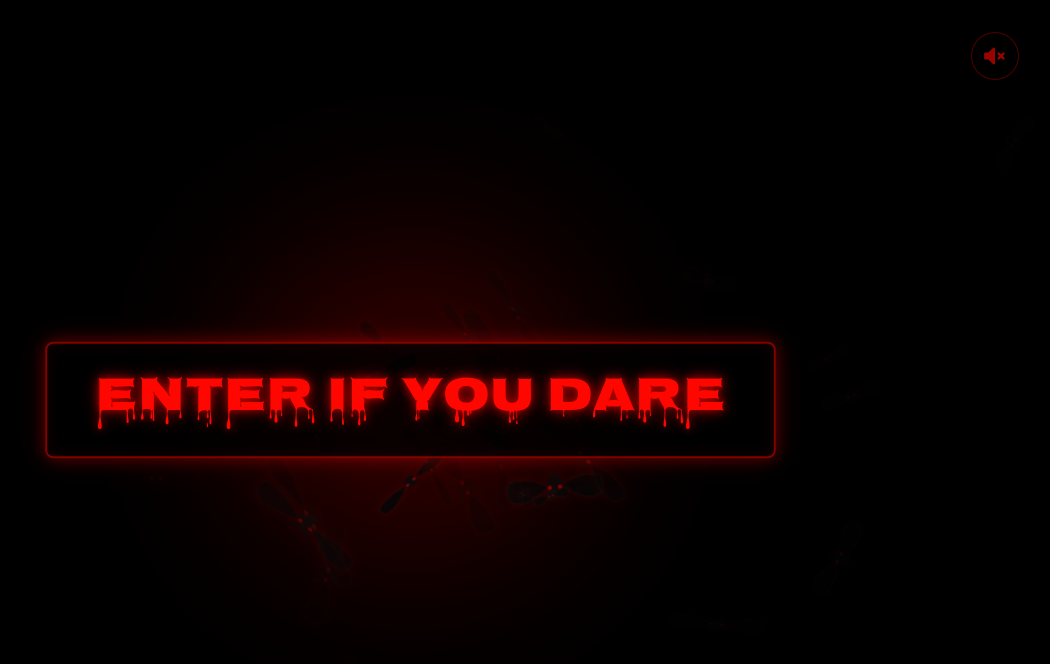
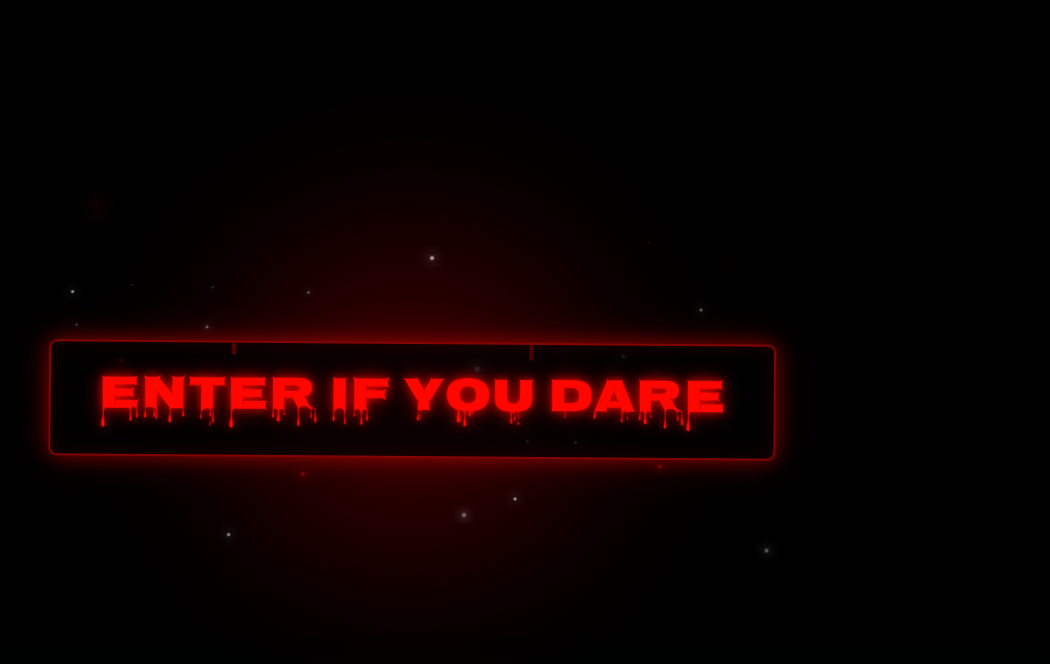
Before and after one commit to tejasva-vardhan/Hackman_V8, a Next.js app in the folder frontend/: page / in a window 1280 px wide. Shown: the top 664 px of the page, without its empty margins (229-1279 px from the left). Built offline with nearby package versions, Linux system fonts and the light colour scheme; a web font is replaced by a local one.

Commit message:
new welcome screen update

```diff
--- a/frontend/src/components/WelcomeScreen.tsx
+++ b/frontend/src/components/WelcomeScreen.tsx
@@ -9,8 +9,8 @@ const nosifer = Nosifer({
 });
 
 // Configuration Constants
-const DARKNESS_MS = 800; // Initial darkness
-const BUTTON_RISE_MS = 1500; // Button rising
+const DARKNESS_MS = 800; // Initial darkness after button click
+const BAT_SWARM_DURATION_MS = 4000; // Duration of bat animation
 const FADE_OUT_DURATION_MS = 1000; // Fade to hero
 const AUDIO_GAP_MS = 3000; // 3 second gap between audio loops
 
@@ -33,14 +33,14 @@ interface WelcomeScreenProps {
 }
 
 const WelcomeScreen: React.FC<WelcomeScreenProps> = ({ onComplete }) => {
-  const [stage, setStage] = useState<"darkness" | "bat-swarm" | "fadeout">("darkness");
+  const [stage, setStage] = useState<"initial" | "darkness" | "bat-swarm" | "fadeout">("initial");
   const [opacity, setOpacity] = useState("opacity-100");
   const [isMuted, setIsMuted] = useState(false);
   const [audioEnabled, setAudioEnabled] = useState(false);
   const [isMobile, setIsMobile] = useState(false);
-  const [showButton, setShowButton] = useState(false);
   const [bats, setBats] = useState<Bat[]>([]);
   const [isClient, setIsClient] = useState(false);
+  const [showFlash, setShowFlash] = useState(false);
   const audioRef = useRef<HTMLAudioElement>(null);
   const audioLoopTimerRef = useRef<NodeJS.Timeout | null>(null);
   const isCompletingRef = useRef(false);
@@ -50,27 +50,28 @@ const WelcomeScreen: React.FC<WelcomeScreenProps> = ({ onComplete }) => {
     setIsClient(true);
 
     const isMobileView = window.innerWidth < 768;
-    const numberOfBats = isMobileView ? 50 : 60;
+    const numberOfBats = isMobileView ? 60 : 80;
 
     const generatedBats: Bat[] = Array.from({ length: numberOfBats }).map((_, i) => {
-      const wave = Math.floor(i / 12);
-      const inWave = i % 12;
-      const baseAngle = (inWave / 12) * Math.PI * 2;
-      const angleVariation = (Math.random() - 0.5) * 0.6;
-      const finalAngle = baseAngle + angleVariation;
+      const wave = Math.floor(i / 15);
+      const inWave = i % 15;
+
+      // Create more random distribution across the entire screen
+      const angle = Math.random() * Math.PI * 2;
+      const distance = 80 + Math.random() * 100; // Increased distance for wider spread
 
       return {
         id: i,
-        startX: 50 + (Math.random() - 0.5) * 8,
-        startY: 50 + (Math.random() - 0.5) * 8,
-        endX: 50 + Math.cos(finalAngle) * (isMobileView ? 100 : 130) + Math.random() * (isMobileView ? 40 : 70),
-        endY: 50 + Math.sin(finalAngle) * (isMobileView ? 100 : 130) + Math.random() * (isMobileView ? 40 : 70),
-        delay: wave * 300 + inWave * 50 + Math.random() * 100,
-        scale: isMobileView ? 0.6 + Math.random() * 0.8 : 0.4 + Math.random() * 0.7,
-        speed: isMobileView ? 2500 + Math.random() * 1000 : 2000 + Math.random() * 1000,
-        wobbleX: (Math.random() - 0.5) * (isMobileView ? 20 : 30),
-        wobbleY: (Math.random() - 0.5) * (isMobileView ? 20 : 30),
-        rotationSpeed: 400 + Math.random() * 400,
+        startX: 50 + (Math.random() - 0.5) * 15, // Slightly wider start area
+        startY: 50 + (Math.random() - 0.5) * 15,
+        endX: 50 + Math.cos(angle) * distance + (Math.random() - 0.5) * 50,
+        endY: 50 + Math.sin(angle) * distance + (Math.random() - 0.5) * 50,
+        delay: wave * 250 + inWave * 40 + Math.random() * 150,
+        scale: isMobileView ? 0.5 + Math.random() * 0.9 : 0.35 + Math.random() * 0.8,
+        speed: isMobileView ? 2200 + Math.random() * 1200 : 1800 + Math.random() * 1200,
+        wobbleX: (Math.random() - 0.5) * (isMobileView ? 25 : 40),
+        wobbleY: (Math.random() - 0.5) * (isMobileView ? 25 : 40),
+        rotationSpeed: 350 + Math.random() * 450,
       };
     });
 
@@ -84,6 +85,24 @@ const WelcomeScreen: React.FC<WelcomeScreenProps> = ({ onComplete }) => {
     };
     checkMobile();
     window.addEventListener('resize', checkMobile);
+
+    return () => {
+      window.removeEventListener('resize', checkMobile);
+      if (audioRef.current) {
+        audioRef.current.pause();
+        audioRef.current.currentTime = 0;
+      }
+      if (audioLoopTimerRef.current) {
+        clearTimeout(audioLoopTimerRef.current);
+      }
+    };
+  }, []);
+
+  // Handle the enter button click
+  const handleEnter = () => {
+    // Lightning flash effect
+    setShowFlash(true);
+    setTimeout(() => setShowFlash(false), 150);
 
     // Play spooky background music with 3 second gaps
     const playAudioWithGap = () => {
@@ -117,58 +136,43 @@ const WelcomeScreen: React.FC<WelcomeScreenProps> = ({ onComplete }) => {
         };
 
         audioRef.current.addEventListener('ended', handleAudioEnd);
-
-        const playPromise = audioRef.current.play();
-
-        if (playPromise !== undefined) {
-          playPromise
-            .then(() => {
-              setAudioEnabled(true);
-            })
-            .catch((err) => {
-              console.log("Initial autoplay blocked:", err.message);
-              // Try to play on first user interaction
-              const enableAudio = () => {
         playAudioWithGap();
-                document.removeEventListener('click', enableAudio);
-                document.removeEventListener('touchstart', enableAudio);
-              };
-              document.addEventListener('click', enableAudio);
-              document.addEventListener('touchstart', enableAudio);
-            });
-        }
-
-        return () => {
-          audioRef.current?.removeEventListener('ended', handleAudioEnd);
-        };
       }
     };
 
-    const audioCleanup = setupAudioLoop();
+    setupAudioLoop();
 
-    const darknessTimer = setTimeout(() => {
+    // Start the animation sequence
+    setStage("darkness");
+
+    setTimeout(() => {
       setStage("bat-swarm");
 
-      const buttonTimer = setTimeout(() => {
-        setShowButton(true);
-      }, BUTTON_RISE_MS);
+      // Auto-transition to fadeout after bat animation
+      setTimeout(() => {
+        handleComplete();
+      }, BAT_SWARM_DURATION_MS);
+    }, DARKNESS_MS);
+  };
 
-      return () => clearTimeout(buttonTimer);
-    }, DARKNESS_MS);
+  const handleComplete = () => {
+    isCompletingRef.current = true;
 
-    return () => {
-      clearTimeout(darknessTimer);
     if (audioLoopTimerRef.current) {
       clearTimeout(audioLoopTimerRef.current);
     }
-      if (audioCleanup) audioCleanup();
-      window.removeEventListener('resize', checkMobile);
+
+    setStage("fadeout");
+    setOpacity("opacity-0");
+
+    setTimeout(() => {
       if (audioRef.current) {
         audioRef.current.pause();
         audioRef.current.currentTime = 0;
       }
+      if (onComplete) onComplete();
+    }, FADE_OUT_DURATION_MS);
   };
-  }, []);
 
   const toggleMute = () => {
     if (audioRef.current) {
@@ -185,31 +189,6 @@ const WelcomeScreen: React.FC<WelcomeScreenProps> = ({ onComplete }) => {
         setIsMuted(!isMuted);
       }
     }
-  };
-
-  const handleEnter = () => {
-    isCompletingRef.current = true;
-
-    if (audioLoopTimerRef.current) {
-      clearTimeout(audioLoopTimerRef.current);
-    }
-
-    if (audioRef.current && !audioEnabled) {
-      audioRef.current.play()
-        .then(() => setAudioEnabled(true))
-        .catch(err => console.log("Audio play error:", err));
-    }
-
-    setStage("fadeout");
-    setOpacity("opacity-0");
-
-    setTimeout(() => {
-      if (audioRef.current) {
-        audioRef.current.pause();
-        audioRef.current.currentTime = 0;
-      }
-      if (onComplete) onComplete();
-    }, FADE_OUT_DURATION_MS);
   };
 
   const styles = `
@@ -241,51 +220,35 @@ const WelcomeScreen: React.FC<WelcomeScreenProps> = ({ onComplete }) => {
       75% { transform: scaleX(1.3) scaleY(0.7); }
     }
 
-    @keyframes button-emerge {
-      0% {
-        opacity: 0;
-        transform: translateY(60px) scale(0.7);
-        filter: blur(15px);
-      }
-      70% {
-        transform: translateY(-8px) scale(1.02);
-      }
-      100% {
-        opacity: 1;
-        transform: translateY(0) scale(1);
-        filter: blur(0px);
-      }
-    }
-
     @keyframes button-pulse {
       0%, 100% {
         transform: scale(1);
         box-shadow:
-          0 0 15px rgba(255, 7, 0, 0.3),
-          0 0 30px rgba(255, 7, 0, 0.15),
-          inset 0 0 15px rgba(255, 7, 0, 0.08);
+          0 0 20px rgba(255, 7, 0, 0.4),
+          0 0 40px rgba(255, 7, 0, 0.2),
+          inset 0 0 20px rgba(255, 7, 0, 0.1);
       }
       50% {
         transform: scale(1.05);
         box-shadow:
-          0 0 20px rgba(255, 7, 0, 0.4),
-          0 0 40px rgba(255, 7, 0, 0.2),
-          inset 0 0 20px rgba(255, 7, 0, 0.12);
+          0 0 30px rgba(255, 7, 0, 0.6),
+          0 0 60px rgba(255, 7, 0, 0.3),
+          inset 0 0 30px rgba(255, 7, 0, 0.15);
       }
     }
 
     @keyframes button-glow {
       0%, 100% {
         text-shadow:
-          0 0 8px rgba(255, 7, 0, 0.6),
-          0 0 15px rgba(255, 7, 0, 0.3),
-          0 0 20px rgba(255, 7, 0, 0.2);
+          0 0 10px rgba(255, 7, 0, 0.8),
+          0 0 20px rgba(255, 7, 0, 0.4),
+          0 0 30px rgba(255, 7, 0, 0.2);
       }
       50% {
         text-shadow:
-          0 0 12px rgba(255, 7, 0, 0.8),
-          0 0 20px rgba(255, 7, 0, 0.4),
-          0 0 30px rgba(255, 7, 0, 0.3);
+          0 0 15px rgba(255, 7, 0, 1),
+          0 0 30px rgba(255, 7, 0, 0.6),
+          0 0 45px rgba(255, 7, 0, 0.3);
       }
     }
 
@@ -302,9 +265,60 @@ const WelcomeScreen: React.FC<WelcomeScreenProps> = ({ onComplete }) => {
       0%, 100% { opacity: 1; }
       50% { opacity: 0.85; }
     }
+
+    @keyframes spooky-float {
+      0%, 100% { transform: translateY(0px); }
+      50% { transform: translateY(-10px); }
+    }
+
+    @keyframes creepy-shake {
+      0%, 100% { transform: translateX(0); }
+      25% { transform: translateX(-2px) rotate(-0.5deg); }
+      75% { transform: translateX(2px) rotate(0.5deg); }
+    }
+
+    @keyframes favicon-pulse {
+      0%, 100% {
+        transform: scale(1);
+      }
+      50% {
+        transform: scale(1.15);
+      }
+    }
+
+    @keyframes favicon-glow {
+      0%, 100% {
+        filter: drop-shadow(0 0 10px rgba(255, 7, 0, 0.6)) drop-shadow(0 0 20px rgba(255, 7, 0, 0.3));
+      }
+      50% {
+        filter: drop-shadow(0 0 20px rgba(255, 7, 0, 0.9)) drop-shadow(0 0 40px rgba(255, 7, 0, 0.5));
+      }
+    }
+
+    @keyframes star-twinkle {
+      0%, 100% {
+        opacity: 0.3;
+        transform: scale(0.8);
+      }
+      50% {
+        opacity: 1;
+        transform: scale(1.2);
+      }
+    }
+
+    @keyframes star-pulse {
+      0%, 100% {
+        opacity: 0.5;
+        transform: scale(1);
+      }
+      50% {
+        opacity: 0.9;
+        transform: scale(1.3);
+      }
+    }
   `;
 
-  // Don't render bats until client-side
+  // Don't render until client-side
   if (!isClient) {
     return (
       <div
@@ -336,6 +350,12 @@ const WelcomeScreen: React.FC<WelcomeScreenProps> = ({ onComplete }) => {
         <source src="/audio/spooky-intro.mp3" type="audio/mpeg" />
       </audio>
 
+      {/* Lightning Flash Effect */}
+      {showFlash && (
+        <div className="absolute inset-0 bg-white pointer-events-none z-50"
+             style={{ animation: "flicker 150ms ease-out" }} />
+      )}
+
       {/* Dark cave atmosphere with subtle red glow from depths */}
       <div
         className="absolute inset-0 pointer-events-none"
@@ -345,7 +365,9 @@ const WelcomeScreen: React.FC<WelcomeScreenProps> = ({ onComplete }) => {
               ? "cave-ambience 4s ease-in-out infinite"
               : "none",
           background:
-            "radial-gradient(ellipse 40% 40% at 50% 50%, rgba(20, 0, 0, 0.4) 0%, rgba(0, 0, 0, 0.9) 60%, #000000 100%)",
+            stage === "initial"
+              ? "radial-gradient(ellipse 60% 60% at 50% 50%, rgba(40, 0, 0, 0.3) 0%, rgba(0, 0, 0, 0.85) 50%, #000000 100%)"
+              : "radial-gradient(ellipse 40% 40% at 50% 50%, rgba(20, 0, 0, 0.4) 0%, rgba(0, 0, 0, 0.9) 60%, #000000 100%)",
         }}
       />
 
@@ -359,7 +381,7 @@ const WelcomeScreen: React.FC<WelcomeScreenProps> = ({ onComplete }) => {
       />
 
       {/* Subtle red glow from cave depths */}
-      {stage === "bat-swarm" && (
+      {(stage === "bat-swarm" || stage === "initial") && (
         <div className="absolute inset-0 flex items-center justify-center pointer-events-none">
           <div
             className="w-[300px] h-[300px] sm:w-[400px] sm:h-[400px] md:w-[500px] md:h-[500px] rounded-full opacity-15"
@@ -374,7 +396,7 @@ const WelcomeScreen: React.FC<WelcomeScreenProps> = ({ onComplete }) => {
       )}
 
       {/* Enhanced visibility overlay for mobile */}
-      {isMobile && stage === "bat-swarm" && (
+      {isMobile && (stage === "bat-swarm" || stage === "initial") && (
         <div className="absolute inset-0 pointer-events-none"
              style={{
                background: "radial-gradient(circle at center, transparent 0%, rgba(40, 0, 0, 0.3) 70%)",
@@ -382,7 +404,25 @@ const WelcomeScreen: React.FC<WelcomeScreenProps> = ({ onComplete }) => {
         />
       )}
 
-      {/* BAT SWARM */}
+      {/* CENTER FAVICON - Shows during bat swarm */}
+      {(stage === "bat-swarm" || stage === "darkness") && (
+        <div className="absolute left-1/2 top-1/2 -translate-x-1/2 -translate-y-1/2 pointer-events-none z-30">
+          <div
+            className="w-20 h-20 sm:w-24 sm:h-24 md:w-32 md:h-32 lg:w-40 lg:h-40"
+            style={{
+              animation: "favicon-pulse 3s ease-in-out infinite, favicon-glow 2s ease-in-out infinite",
+            }}
+          >
+            <img
+              src="/favicon.ico"
+              alt="Favicon"
+              className="w-full h-full object-contain"
+            />
+          </div>
+        </div>
+      )}
+
+      {/* BAT SWARM - Flying all around the screen */}
       {(stage === "bat-swarm" || stage === "darkness") &&
         bats.map((bat) => (
           <div
@@ -464,47 +504,96 @@ const WelcomeScreen: React.FC<WelcomeScreenProps> = ({ onComplete }) => {
           </div>
         ))}
 
-      {/* ENTER BUTTON */}
-      {showButton && stage !== "fadeout" && (
+      {/* ENTER BUTTON - Shows immediately */}
+      {stage === "initial" && (
+        <div className="absolute inset-0 flex flex-col items-center justify-center px-4 sm:px-6 md:px-8">
+          {/* Glowing Stars Behind Button */}
+          <div className="absolute inset-0 flex items-center justify-center pointer-events-none overflow-hidden">
+            {/* Red/White twinkling stars */}
+            {[...Array(20)].map((_, i) => {
+              const randomX = (Math.random() - 0.5) * 60; // -30 to 30
+              const randomY = (Math.random() - 0.5) * 40; // -20 to 20
+              const randomSize = 2 + Math.random() * 4; // 2-6px
+              const randomDelay = Math.random() * 3; // 0-3s
+              const isRed = Math.random() > 0.5;
+
+              return (
                 <div
-          className="absolute inset-0 flex flex-col items-center justify-center px-4 sm:px-6 md:px-8 pointer-events-none"
+                  key={`star-${i}`}
+                  className="absolute rounded-full"
                   style={{
-            animation: `button-emerge ${BUTTON_RISE_MS}ms cubic-bezier(0.34, 1.56, 0.64, 1) forwards`,
+                    left: `calc(50% + ${randomX}vw)`,
+                    top: `calc(50% + ${randomY}vh)`,
+                    width: `${randomSize}px`,
+                    height: `${randomSize}px`,
+                    background: isRed
+                      ? 'radial-gradient(circle, rgba(255, 7, 0, 1) 0%, rgba(255, 7, 0, 0.4) 50%, transparent 100%)'
+                      : 'radial-gradient(circle, rgba(255, 255, 255, 1) 0%, rgba(255, 255, 255, 0.4) 50%, transparent 100%)',
+                    boxShadow: isRed
+                      ? '0 0 10px rgba(255, 7, 0, 0.8), 0 0 20px rgba(255, 7, 0, 0.4)'
+                      : '0 0 10px rgba(255, 255, 255, 0.8), 0 0 20px rgba(255, 255, 255, 0.4)',
+                    animation: i % 2 === 0
+                      ? `star-twinkle ${2 + Math.random() * 2}s ease-in-out ${randomDelay}s infinite`
+                      : `star-pulse ${2.5 + Math.random() * 2}s ease-in-out ${randomDelay}s infinite`,
                   }}
-        >
+                />
+              );
+            })}
+          </div>
+
+          {/* Creepy fog tendrils */}
+          <div className="absolute inset-0 overflow-hidden pointer-events-none">
+            <div className="absolute bottom-0 left-0 w-full h-40 bg-gradient-to-t from-gray-900/20 to-transparent"
+                 style={{ animation: "spooky-float 6s ease-in-out infinite" }} />
+          </div>
+
           <button
             onClick={handleEnter}
-            className={`${nosifer.className} pointer-events-auto
-                       px-8 py-6 sm:px-10 sm:py-7 md:px-12 md:py-8
+            className={`${nosifer.className}
+                       px-6 py-4 sm:px-8 sm:py-6 md:px-10 md:py-7 lg:px-12 lg:py-8
                        bg-black/80 hover:bg-black/90 active:bg-black
                        border-2 border-[#FF0700]/50 hover:border-[#FF0700]
                        rounded-lg
                        text-[#FF0700] hover:text-[#FF0700]
-                       text-2xl sm:text-3xl md:text-4xl lg:text-5xl font-bold
+                       text-xl sm:text-2xl md:text-3xl lg:text-4xl xl:text-5xl font-bold
                        transition-all duration-300
                        touch-manipulation
                        relative overflow-hidden
-                       group`}
+                       group
+                       z-10`}
             style={{
-              animation: "button-pulse 2s ease-in-out infinite",
-              textShadow: "0 0 8px rgba(255, 7, 0, 0.6), 0 0 15px rgba(255, 7, 0, 0.3)",
+              animation: "button-pulse 2s ease-in-out infinite, creepy-shake 3s ease-in-out infinite",
+              textShadow: "0 0 10px rgba(255, 7, 0, 0.8), 0 0 20px rgba(255, 7, 0, 0.4)",
             }}
           >
             <div className="absolute inset-0 bg-gradient-to-r from-transparent via-[#FF0700]/10 to-transparent
                           translate-x-[-200%] group-hover:translate-x-[200%] transition-transform duration-1000" />
 
+            {/* Dripping blood effect */}
+            <div className="absolute top-0 left-1/4 w-1 h-3 bg-[#8B0000] rounded-full opacity-60"
+                 style={{ animation: "spooky-float 2s ease-in-out infinite" }} />
+            <div className="absolute top-0 right-1/3 w-1 h-4 bg-[#8B0000] rounded-full opacity-50"
+                 style={{ animation: "spooky-float 2.5s ease-in-out infinite 0.5s" }} />
+
             <span style={{ animation: "button-glow 2s ease-in-out infinite" }}>
               Enter if you dare
             </span>
           </button>
+
+          {/* Floating ghost-like wisps */}
+          <div className="absolute top-1/4 left-1/4 w-3 h-3 bg-[#FF0700]/20 rounded-full blur-sm"
+               style={{ animation: "spooky-float 4s ease-in-out infinite" }} />
+          <div className="absolute top-1/3 right-1/4 w-2 h-2 bg-[#FF0700]/15 rounded-full blur-sm"
+               style={{ animation: "spooky-float 5s ease-in-out infinite 1s" }} />
         </div>
       )}
 
       {/* Sound toggle button */}
+      {audioEnabled && (
         <button
           onClick={toggleMute}
           className="absolute top-4 right-4 sm:top-6 sm:right-6 md:top-8 md:right-8 z-50
-                   w-12 h-12 sm:w-14 sm:h-14 md:w-12 md:h-12
+                     w-10 h-10 sm:w-12 sm:h-12 md:w-14 md:h-14
                      bg-black/70 hover:bg-black/90 active:bg-black/95
                      border border-[#FF0700]/30 hover:border-[#FF0700]/60
                      rounded-full
@@ -514,9 +603,9 @@ const WelcomeScreen: React.FC<WelcomeScreenProps> = ({ onComplete }) => {
                      touch-manipulation"
           aria-label={isMuted ? "Unmute" : "Mute"}
         >
-        {isMuted || !audioEnabled ? (
+          {isMuted ? (
             <svg
-            className="w-6 h-6 sm:w-7 sm:h-7 md:w-6 md:h-6 text-[#FF0700]/60 group-hover:text-[#FF0700]"
+              className="w-5 h-5 sm:w-6 sm:h-6 md:w-7 md:h-7 text-[#FF0700]/60 group-hover:text-[#FF0700]"
               fill="currentColor"
               viewBox="0 0 20 20"
             >
@@ -528,7 +617,7 @@ const WelcomeScreen: React.FC<WelcomeScreenProps> = ({ onComplete }) => {
             </svg>
           ) : (
             <svg
-            className="w-6 h-6 sm:w-7 sm:h-7 md:w-6 md:h-6 text-[#FF0700]/60 group-hover:text-[#FF0700]"
+              className="w-5 h-5 sm:w-6 sm:h-6 md:w-7 md:h-7 text-[#FF0700]/60 group-hover:text-[#FF0700]"
               fill="currentColor"
               viewBox="0 0 20 20"
             >
@@ -540,6 +629,7 @@ const WelcomeScreen: React.FC<WelcomeScreenProps> = ({ onComplete }) => {
             </svg>
           )}
         </button>
+      )}
     </div>
   );
 };
```
Lines whose indentation alone changed are shown as unchanged.
